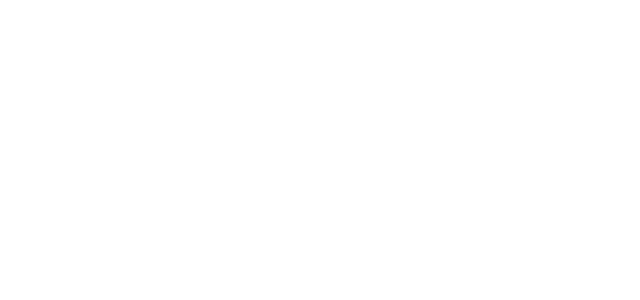
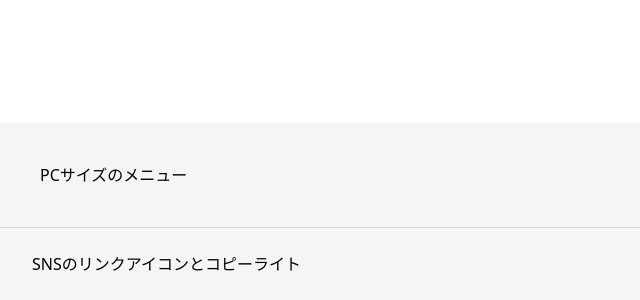
Before and after one commit to stray-code/zenn-mercari-clone, a React (Vite) app: page / in a window 1280 px wide. Shown: the part 804-1104 px from the top of the page, without its empty margins (0-640 px from the left). Before the commit the page ends 927 px from the top, so only its background shows below. Built offline with nearby package versions, Linux system fonts and the light colour scheme.

Commit message:
ページフッターの大まかなレイアウトを作成

```diff
--- a/src/App.tsx
+++ b/src/App.tsx
@@ -1,4 +1,4 @@
-import { PageHeader, PageNavigation } from './layouts';
+import { PageFooter, PageHeader, PageNavigation } from './layouts';
 import { Categories } from './components';
 
 export default function App() {
@@ -9,6 +9,7 @@
         <Categories />
       </div>
       <div className="min-h-screen"></div>
+      <PageFooter />
       <PageNavigation />
     </div>
   );
--- /dev/null
+++ b/src/layouts/PageFooter.tsx
@@ -0,0 +1,13 @@
+export const PageFooter = () => {
+  return (
+    <footer className="bg-neutral-100">
+      <div className="py-10">
+        <div className="space-y-8 px-5 lg:hidden">スマホサイズのメニュー</div>
+        <div className="hidden gap-5 px-10 lg:flex">PCサイズのメニュー</div>
+      </div>
+      <div className="border-t border-secondary-border px-8 py-6">
+        SNSのリンクアイコンとコピーライト
+      </div>
+    </footer>
+  );
+};
--- a/src/layouts/index.ts
+++ b/src/layouts/index.ts
@@ -1,2 +1,3 @@
+export * from './PageFooter';
 export * from './PageHeader';
 export * from './PageNavigation';
```
